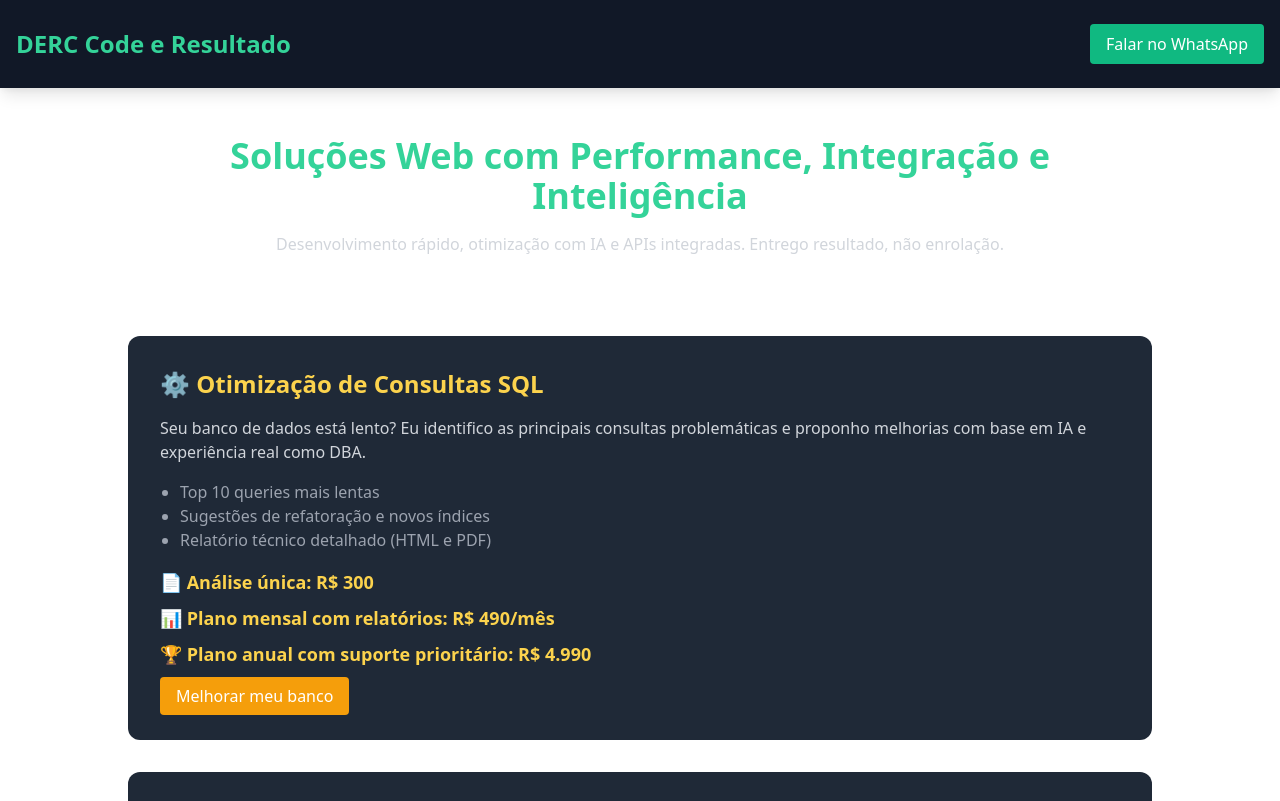
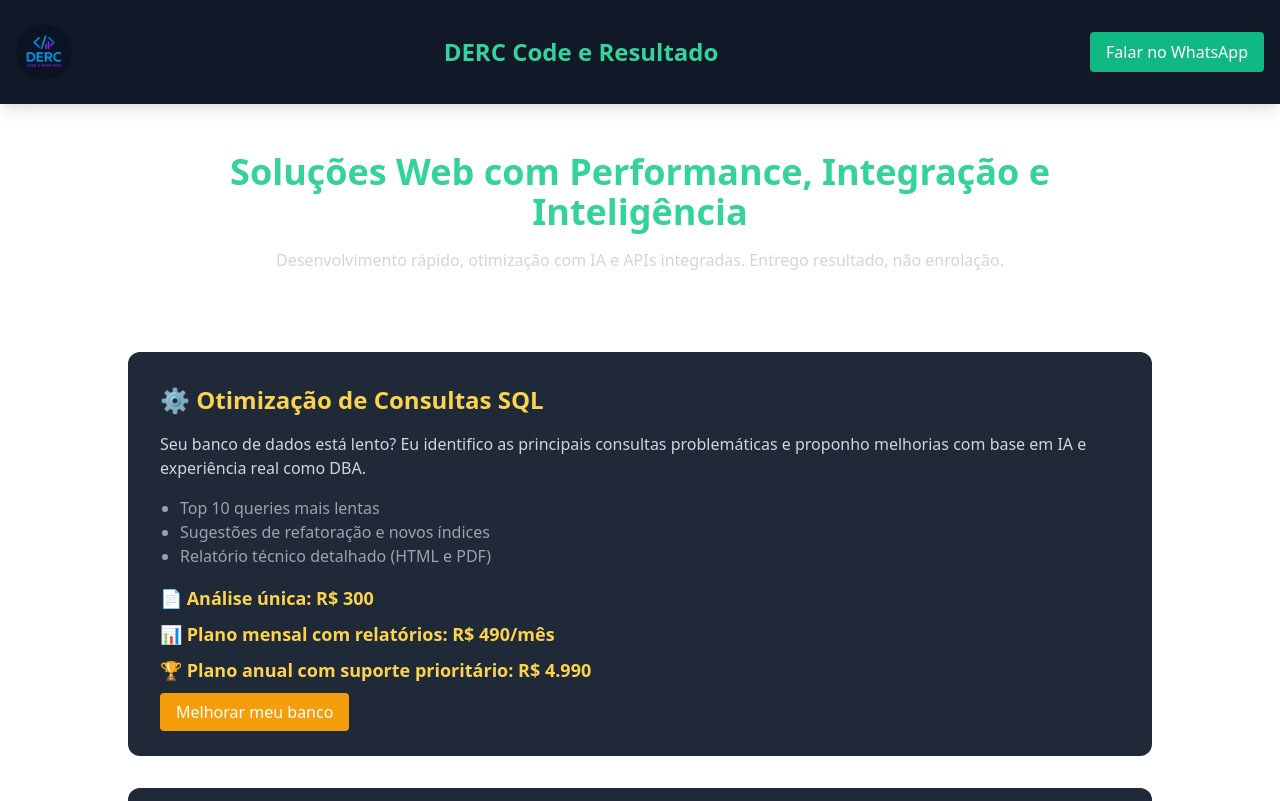
Before and after one commit to daniloercosta/DERC-Code-e-Resultado, a plain HTML site: page docs/index.html in a window 1280 px wide. Shown: the top 801 px of the page. Drawn offline with nearby package versions, Linux system fonts and the light colour scheme.

Commit message:
logo
Criação do logo

```diff
--- a/docs/index.html
+++ b/docs/index.html
@@ -10,6 +10,7 @@
 
   <header class="bg-gray-900 py-6 shadow-lg">
     <div class="container mx-auto px-4 flex flex-col md:flex-row justify-between items-center">
+	<img src="./Logo.png" alt="Logo DERC" class="w-14 h-14 rounded-full">
       <h1 class="text-2xl font-bold text-green-400">DERC Code e Resultado</h1>
       <a href="https://wa.me/5519981176992?text=Olá!%20Vi%20seu%20site%20e%20gostaria%20de%20falar%20sobre%20seus%20serviços." class="mt-2 md:mt-0 bg-green-500 text-white px-4 py-2 rounded hover:bg-green-600 transition">Falar no WhatsApp</a>
     </div>
```
Also changed, not shown: docs/Logo.png (added).
